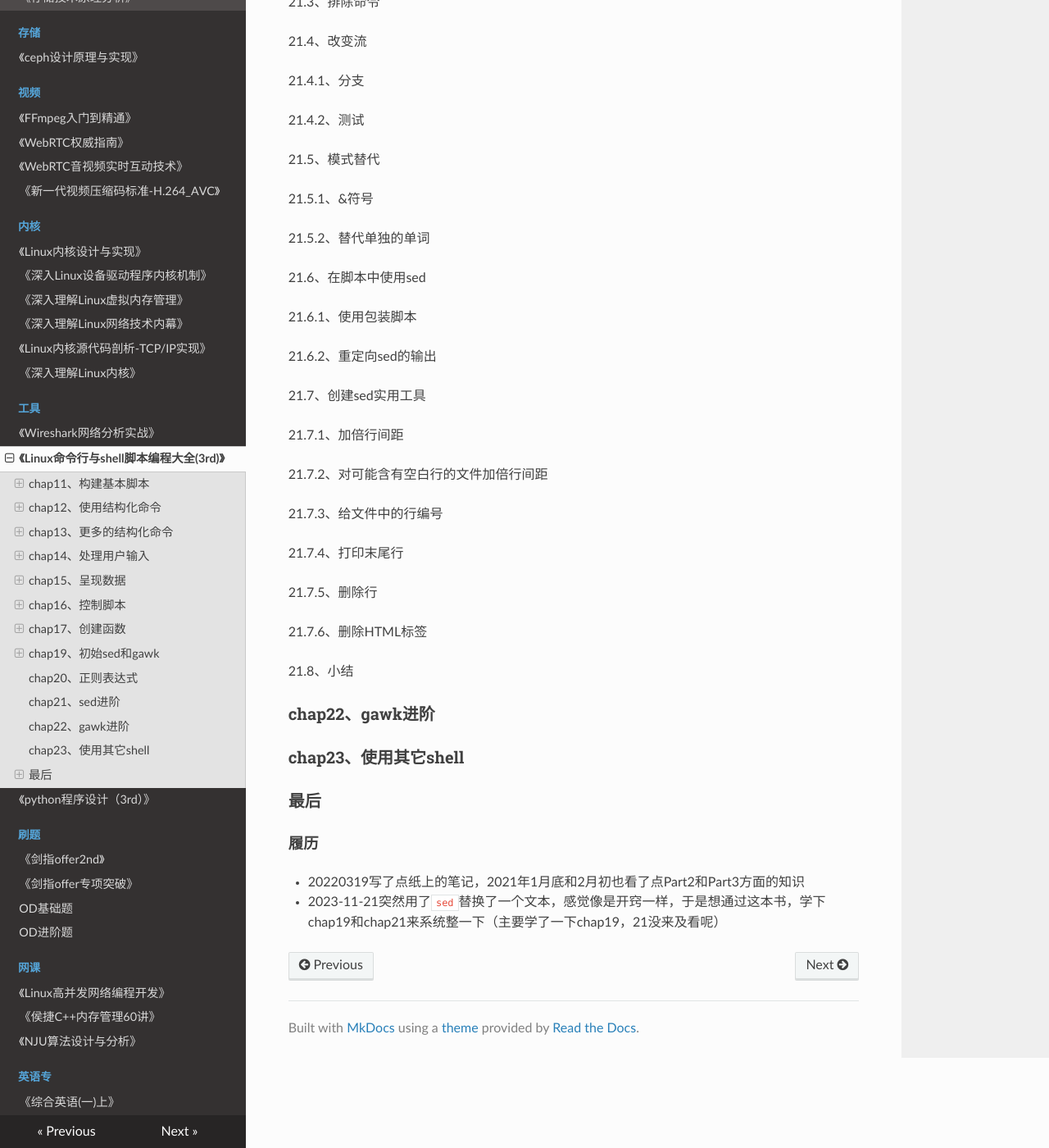
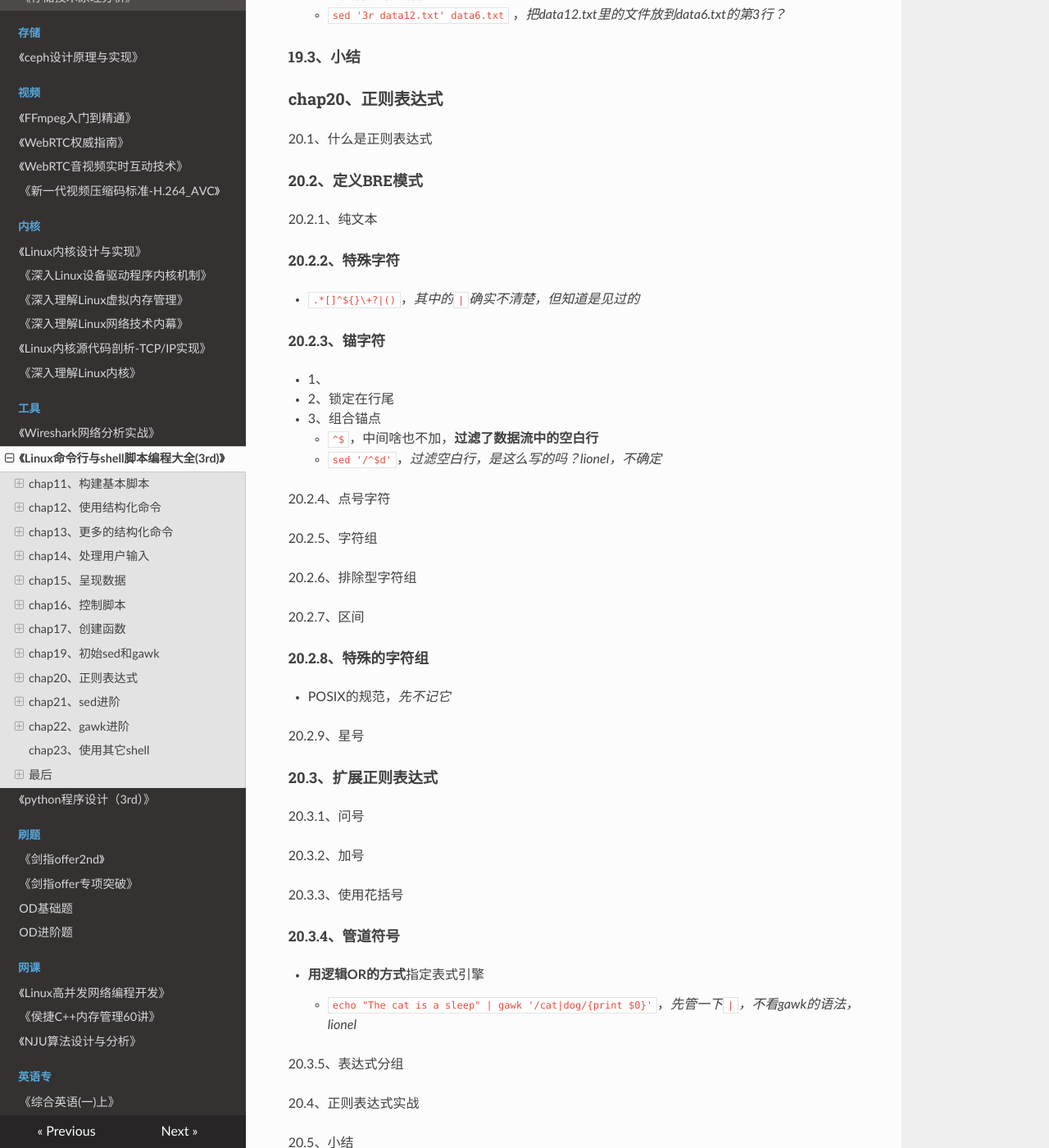
Before and after one commit to wolflion/booknotes, an MkDocs documentation site: the page built from docs/15tool/Linux命令行与shell脚本编程大全(3rd).md, in a window 1280 px wide and 1400 px high, scrolled down 14579 px. Shown: the whole window at 82% size. Built offline with MkDocs 1.6.1, drawn with Linux system fonts in a browser that asks for light colours; nearby versions of some CDN libraries; some of the changed text lies outside the part shown.

Commit message:
Update Linux命令行与shell脚本编程大全(3rd).md

```diff
--- a/docs/15tool/Linux命令行与shell脚本编程大全(3rd).md
+++ b/docs/15tool/Linux命令行与shell脚本编程大全(3rd).md
@@ -510,7 +510,24 @@
 
 ##### 19.1.2、gawk编辑器
 
-+ *lionel，暂时先不学*
++ 0、
++ 1、gawk命令格式
+  + -F fs
+  + -f file
+  + -v var=value
+  + -mf N
+  + -mr N
+  + -W keyword
++ 2、从命令行读取程序脚本
+  + **脚本用`{}`来定义**
+  + `gawk '{print "Hello World!"}'`，**定义了一个print命令**
++ 3、使用数据字段变量
++ 4、在程序脚本中使用多个命令
+  + `echo "My name is Rich" | gawk '{$4="Christine"; print $0}'`
++ 5、从文件中读取程序
+  + `gawk -F: -f script2.gawk /etc/passwd`
++ 6、在处理数据前运行脚本
++ 7、在处理数据后运行脚本
 
 #### 19.2、sed编辑器基础
 
@@ -579,33 +596,103 @@
 
 ### chap20、正则表达式
 
+20.1、什么是正则表达式
+
+#### 20.2、定义BRE模式
+
+20.2.1、纯文本
+
+##### 20.2.2、特殊字符
+
++ `.*[]^${}\+?|()`，*其中的`|`确实不清楚，但知道是见过的*
+
+##### 20.2.3、锚字符
+
++ 1、
++ 2、锁定在行尾
++ 3、组合锚点
+  + `^$`，中间啥也不加，**过滤了数据流中的空白行**
+  + `sed '/^$d'`，*过滤空白行，是这么写的吗？lionel，不确定*
+
+20.2.4、点号字符
+
+20.2.5、字符组
+
+20.2.6、排除型字符组
+
+20.2.7、区间
+
+##### 20.2.8、特殊的字符组
+
++ POSIX的规范，*先不记它*
+
+20.2.9、星号
+
+#### 20.3、扩展正则表达式
+
+20.3.1、问号
+
+20.3.2、加号
+
+20.3.3、使用花括号
+
+##### 20.3.4、管道符号
+
++ **用逻辑OR的方式**指定表式引擎
+  + `echo "The cat is a sleep" | gawk '/cat|dog/{print $0}'`，*先管一下`|`，不看gawk的语法，lionel*
+
+20.3.5、表达式分组
+
+20.4、正则表达式实战
+
+20.5、小结
+
 ### chap21、sed进阶
 
-21.1、多行命令
+#### 21.1、多行命令
 
-21.1.1、next命令
++ 3个特殊命令
+  + N，将数据流中的下一行加进来创建一个多行组（multiline group）来处理
+  + D，删除多行组中的一行
+  + P，打印多行组中的一行
 
-21.1.2、多行删除命令
+##### 21.1.1、next命令
 
-21.1.3、多行打印命令
++ 1、
 
-21.2、保持空间
+##### 21.1.2、多行删除命令
 
-21.3、排除命令
++ 19章中的**单行删除命令（d）**
 
-21.4、改变流
+##### 21.1.3、多行打印命令
 
-21.4.1、分支
+#### 21.2、保持空间
 
-21.4.2、测试
+#### 21.3、排除命令
 
-21.5、模式替代
++ **`!`用来排序（negate）**
++ `sed -n '/header/!p' data2.txt`，除了单词header的那行，都打印
 
-21.5.1、&符号
+#### 21.4、改变流
 
-21.5.2、替代单独的单词
+##### 21.4.1、分支
 
-21.6、在脚本中使用sed
++ `b`命令（branch）
+
+##### 21.4.2、测试
+
++ `t`命令（test）
+
+#### 21.5、模式替代
+
+##### 21.5.1、&符号
+
++ &用来代表替换命令中的**匹配的模式**
++ `echo "The cat sleeps in his hat." | sed 's/.at/"&"/g'`，先匹配到了cat，"cat"就会出现在替换后的单词里。*这个要理解一下*
+
+##### 21.5.2、替代单独的单词
+
+#### 21.6、在脚本中使用sed
 
 21.6.1、使用包装脚本
 
@@ -613,7 +700,10 @@
 
 21.7、创建sed实用工具
 
-21.7.1、加倍行间距
+##### 21.7.1、加倍行间距
+
++ `sed 'G' data2.txt`，插入空白行
++ ` sed '$!G' data2.txt`
 
 21.7.2、对可能含有空白行的文件加倍行间距
 
@@ -621,13 +711,62 @@
 
 21.7.4、打印末尾行
 
-21.7.5、删除行
+##### 21.7.5、删除行
+
++ 1、删除连续的空白行
+  + `sed '/./,/^$/!d' data8.txt`
++ 2、删除开头的空白行
+  + `sed '/./,$!d' data9.txt`
++ 3、删除结尾的空白行
+  +
 
 21.7.6、删除HTML标签
 
 21.8、小结
 
 ### chap22、gawk进阶
+
++ chap19的gawk，从原始数据文件生成格式化报表的基本方法
+
+#### 22.1、使用变量
+
+##### 22.1.1、内建变量
+
++ 1、字段和记录分隔符变量
+  + **数据字量变量，`$1`**
++ 2、数据变量
+
+##### 22.1.2、自定义变量
+
++ 1、在脚本中给变量赋值
++ 2、在命令行上给变量赋值
+
+#### 22.2、处理数组
+
+##### 22.2.1、定义数组变量
+
++ `capital["Illinois"] = "Springfield"`
+  + capital是变量名
+  + Illinois是关联数组的索引值
+  + Springfield是数据元素值
+
+##### 22.2.2、遍历数组变量
+
+##### 22.2.3、删除数组变量
+
+22.3、使用模式
+
+22.4、结构化命令
+
+22.5、格式化打印
+
+22.6、内建函数
+
+22.7、自定义函数
+
+22.8、实例
+
+22.9、小结
 
 ### chap23、使用其它shell
 
```
